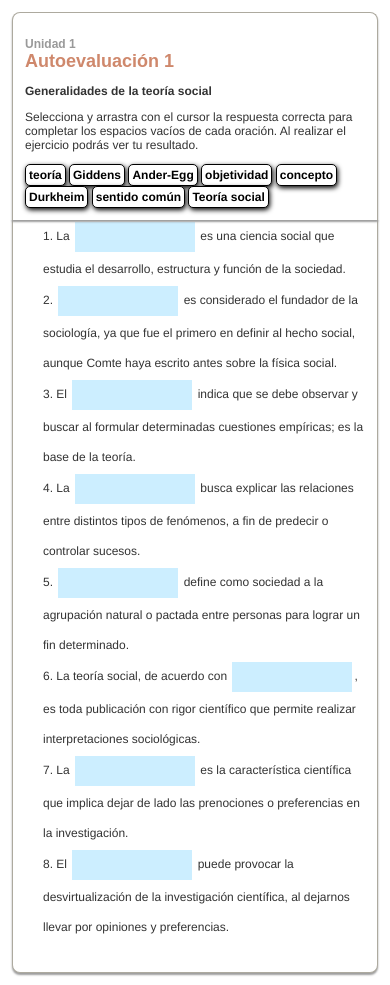
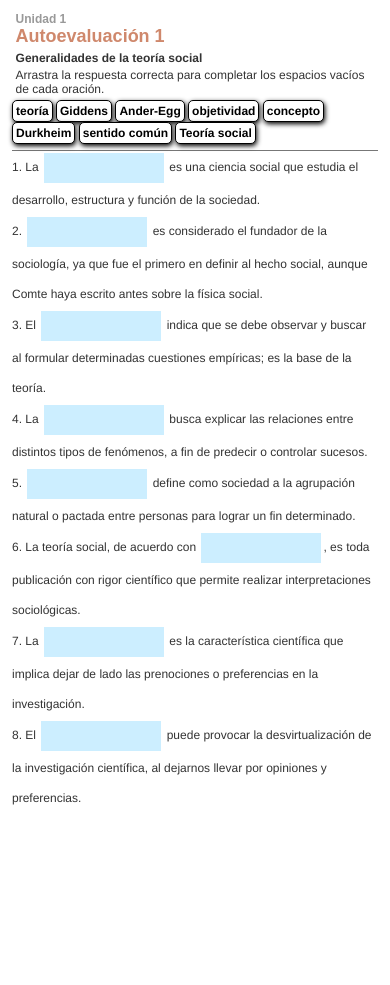
Before and after one commit to simpsonito/CompletarArrastrando, a plain HTML site: page index.htm in a window 390 px wide. After the commit the page ends 844 px from the top, so only its background shows below. Drawn offline with Linux system fonts and the light colour scheme.

Commit message:
Mejoras en diseño responsivo
Ajustes a div barraFija y destino para eliminar espacios cuando la
pantalla es menor a 480 px.

```diff
--- a/estilos.css
+++ b/estilos.css
@@ -11,6 +11,7 @@ div#externoFijo{
     padding: 0;
     margin:0;
     top:0;
+    width:100%;
     /*overflow: hidden;*/
 }
 div#barraFija{
@@ -83,3 +84,20 @@ input:hover[type="submit"] {
     transition: 		color 500ms ease, background-color 500ms ease;
     -webkit-transition: color 500ms ease, background-color 500ms ease;
 }
+@media (max-width: 480px) {
+    div#barraFija{
+        padding: 0;
+        border: none;
+        box-shadow: none;
+        border-bottom: 1px solid #777;
+        padding-bottom: 0.5em;
+    }
+    div#barraFija p{
+        margin:0.3em;
+    }
+    div.destino{
+        padding: 0;
+        border: none;
+        box-shadow: none;
+    }
+}
--- a/index.htm
+++ b/index.htm
@@ -16,7 +16,7 @@
         <div id="barraFija">
             <p class="subtitulo_01">Unidad 1 <br><span class="titulo_01">Autoevaluaci&oacute;n 1</span></p>
             <p><strong>Generalidades de la teor&iacute;a social</strong></p>
-            <p>Selecciona y arrastra con el cursor la respuesta correcta para completar los espacios vac&iacute;os de cada oraci&oacute;n. Al realizar el ejercicio podr&aacute;s ver tu resultado.</p>
+            <p>Arrastra la respuesta correcta para completar los espacios vac&iacute;os de cada oraci&oacute;n.</p>
 
             <div class="contenedor"><div class="Dragable" data-tipo="1"><img class="tache" style="display:none" src="tache.png" />Teoría social</div></div>
             <div class="contenedor"><div class="Dragable" data-tipo="2"><img class="tache" style="display:none" src="tache.png" />Durkheim</div></div>
```
